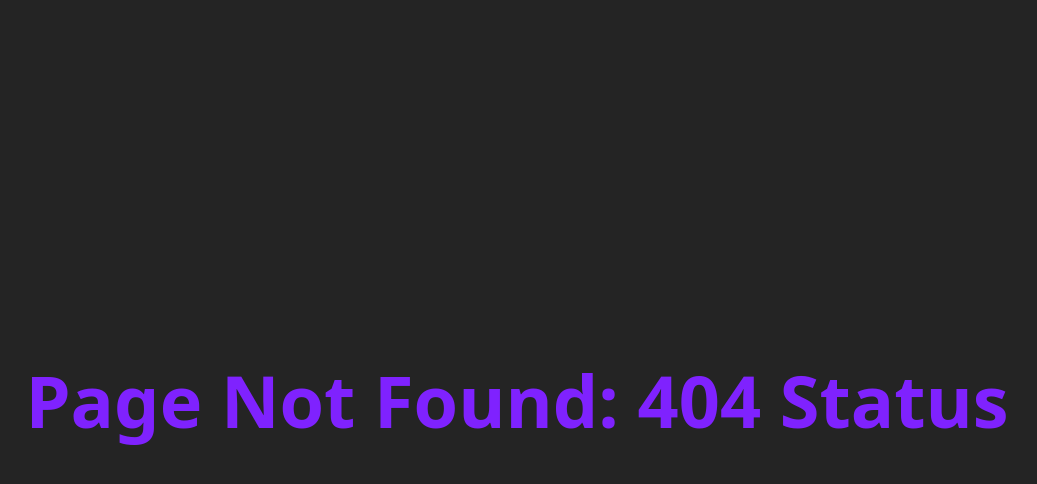
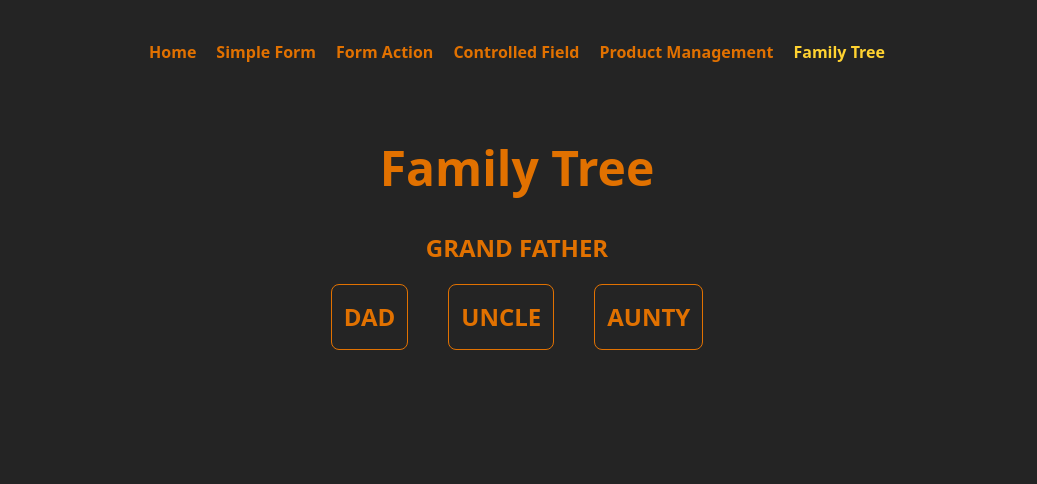
Before and after one commit to Abdurrobr34l/react-module44, a React (Vite) app: page /family-tree in a window 1280 px wide. Before the commit this address had no page. Shown: the top 484 px of the page, without its empty margins (123-1160 px from the left). Built offline with nearby package versions, Linux system fonts and the light colour scheme.

Commit message:
Craeted family tree component

```diff
--- a/src/App.jsx
+++ b/src/App.jsx
@@ -6,6 +6,7 @@ import FormAction from "./Components/formAction/FormAction";
 import SimpleForm from "./Components/simpleForm/SimpleForm";
 import Header from "./Components/header/Header";
 import ProdeuctManagement from "./Components/productManagement/ProductManagement";
+import FamilyTree from "./Components/familyTree/FamilyTree";
 
 function App() {
   return (
@@ -18,6 +19,7 @@ function App() {
         <FormAction></FormAction>
         <ControlledField></ControlledField>
         <ProdeuctManagement></ProdeuctManagement>
+        <FamilyTree></FamilyTree>
         </Outlet>
 
       </Container>
--- /dev/null
+++ b/src/Components/familyTree/FamilyTree.jsx
@@ -0,0 +1,22 @@
+import React from 'react';
+import GrandFather from './familyMembers/GrandFather';
+import Dad from './familyMembers/Dad';
+import Uncle from './familyMembers/Uncle';
+import Aunt from './familyMembers/Aunt';
+
+const FamilyTree = () => {
+  return (
+    <div>
+      <h2 className="title">Family Tree</h2>
+
+      <GrandFather></GrandFather>
+      <section className='childrens'>
+        <Dad></Dad>
+        <Uncle></Uncle>
+        <Aunt></Aunt>
+      </section>
+    </div>
+  );
+};
+
+export default FamilyTree;
--- /dev/null
+++ b/src/Components/familyTree/familyMembers/Aunt.jsx
@@ -0,0 +1,11 @@
+import React from 'react';
+
+const Aunt = () => {
+  return (
+    <div>
+      <h2 className="title children">AUNTY</h2>
+    </div>
+  );
+};
+
+export default Aunt;
--- /dev/null
+++ b/src/Components/familyTree/familyMembers/Dad.jsx
@@ -0,0 +1,11 @@
+import React from 'react';
+
+const Dad = () => {
+  return (
+    <div>
+      <h2 className="title children">DAD</h2>
+    </div>
+  );
+};
+
+export default Dad;
--- /dev/null
+++ b/src/Components/familyTree/familyMembers/GrandFather.jsx
@@ -0,0 +1,11 @@
+import React from 'react';
+
+const GrandFather = () => {
+  return (
+    <div>
+      <h2 className='title !my-0 !text-2xl'>GRAND FATHER</h2>
+    </div>
+  );
+};
+
+export default GrandFather;
--- /dev/null
+++ b/src/Components/familyTree/familyMembers/Uncle.jsx
@@ -0,0 +1,11 @@
+import React from 'react';
+
+const Uncle = () => {
+  return (
+    <div>
+      <h2 className="title children">UNCLE</h2>
+    </div>
+  );
+};
+
+export default Uncle;
--- a/src/Components/header/Header.jsx
+++ b/src/Components/header/Header.jsx
@@ -1,45 +1,52 @@
-import React, { useState } from 'react';
-import { NavLink } from 'react-router';
+import React, { useState } from "react";
+import { NavLink } from "react-router";
 
 const Header = () => {
-
   const links = [
-    {id:1, link:"/", name:"Home"},
-    {id:2, link:"/simple-form", name:"Simple Form"},
-    {id:3, link:"/form-action", name:"Form Action"},
-    {id:4, link:"/controlled-field", name:"Controlled Field"},
-    {id:5, link:"/product-management", name:"Product Management"},
-  ]
+    { id: 1, link: "/", name: "Home" },
+    { id: 2, link: "/simple-form", name: "Simple Form" },
+    { id: 3, link: "/form-action", name: "Form Action" },
+    { id: 4, link: "/controlled-field", name: "Controlled Field" },
+    { id: 5, link: "/product-management", name: "Product Management" },
+    { id: 6, link: "/family-tree", name: "Family Tree" },
+  ];
 
   const [btnClicked, setBtnClicked] = useState(false);
 
   return (
-    <header className='relative flex justify-end py-10 md:justify-center'>
-
+    <header className="relative flex justify-end py-10 md:justify-center">
       {/* Nav menu */}
-      <nav className='hidden md:block'>
-        <ul className='flex gap-5'>
-          {links.map(({id, link, name}) =>
-            <NavLink key={id} to={link}>{name}</NavLink>
-          )}
+      <nav className="hidden md:block">
+        <ul className="flex justify-center flex-wrap gap-x-5 gap-y-2.5">
+          {links.map(({ id, link, name }) => (
+            <NavLink key={id} to={link}>
+              {name}
+            </NavLink>
+          ))}
         </ul>
       </nav>
 
       {/* Dropdown Nav menu */}
-      <nav className={`absolute right-10 p-5 w-[250px] bg-white/20 backdrop-blur-lg border border-white/20 shadow-lg rounded-xl transition-all duration-500 ease-in-out ${btnClicked ? "translate-y-10 opacity-100" : "-translate-y-52 opacity-0"} md:hidden`}>
-        <ul className='flex flex-col gap-2'>
-          {links.map(({id, link, name}) =>
-            <NavLink key={id} to={link}>{name}</NavLink>
-          )}
+      <nav
+        className={`absolute right-10 p-5 w-[250px] bg-white/20 backdrop-blur-lg border border-white/20 shadow-lg rounded-xl transition-all duration-500 ease-in-out ${
+          btnClicked
+            ? "translate-y-10 opacity-100"
+            : "-translate-y-52 opacity-0"
+        } md:hidden`}
+      >
+        <ul className="flex flex-col gap-2">
+          {links.map(({ id, link, name }) => (
+            <NavLink key={id} to={link}>
+              {name}
+            </NavLink>
+          ))}
         </ul>
       </nav>
 
       {/* Dropdown Menu Icon */}
-      <div className='p-1.5 pt-0 font-bold border-2 rounded-sm rotate-90 cursor-pointer transition-all hover:text-amber-300 hover:border-amber-300 md:hidden'>
+      <div className="p-1.5 pt-0 font-bold border-2 rounded-sm rotate-90 cursor-pointer transition-all hover:text-amber-300 hover:border-amber-300 md:hidden">
         <span onClick={() => setBtnClicked(!btnClicked)}>|||</span>
       </div>
-
-
     </header>
   );
 };
--- a/src/index.css
+++ b/src/index.css
@@ -22,16 +22,24 @@ input {
 
 /** TABLE STYLE START */
 .thead {
-  @apply bg-white/20 text-left
+  @apply bg-white/20 text-left;
 }
 .th {
-  @apply py-3 px-4
+  @apply py-3 px-4;
 }
 
 .tr {
-  @apply hover:bg-white/20 transition-colors border-b border-white/10
+  @apply hover:bg-white/20 transition-colors border-b border-white/10;
 }
 .td {
-  @apply py-2 px-4 text-center
+  @apply py-2 px-4 text-center;
 }
 /** TABLE STYLE END */
+
+.childrens {
+  @apply flex justify-center gap-10;
+}
+
+.children {
+  @apply !my-5 !text-2xl border px-3 py-4 rounded-lg;
+}
```
Also changed, not shown: src/main.jsx (+8 -4 lines).
